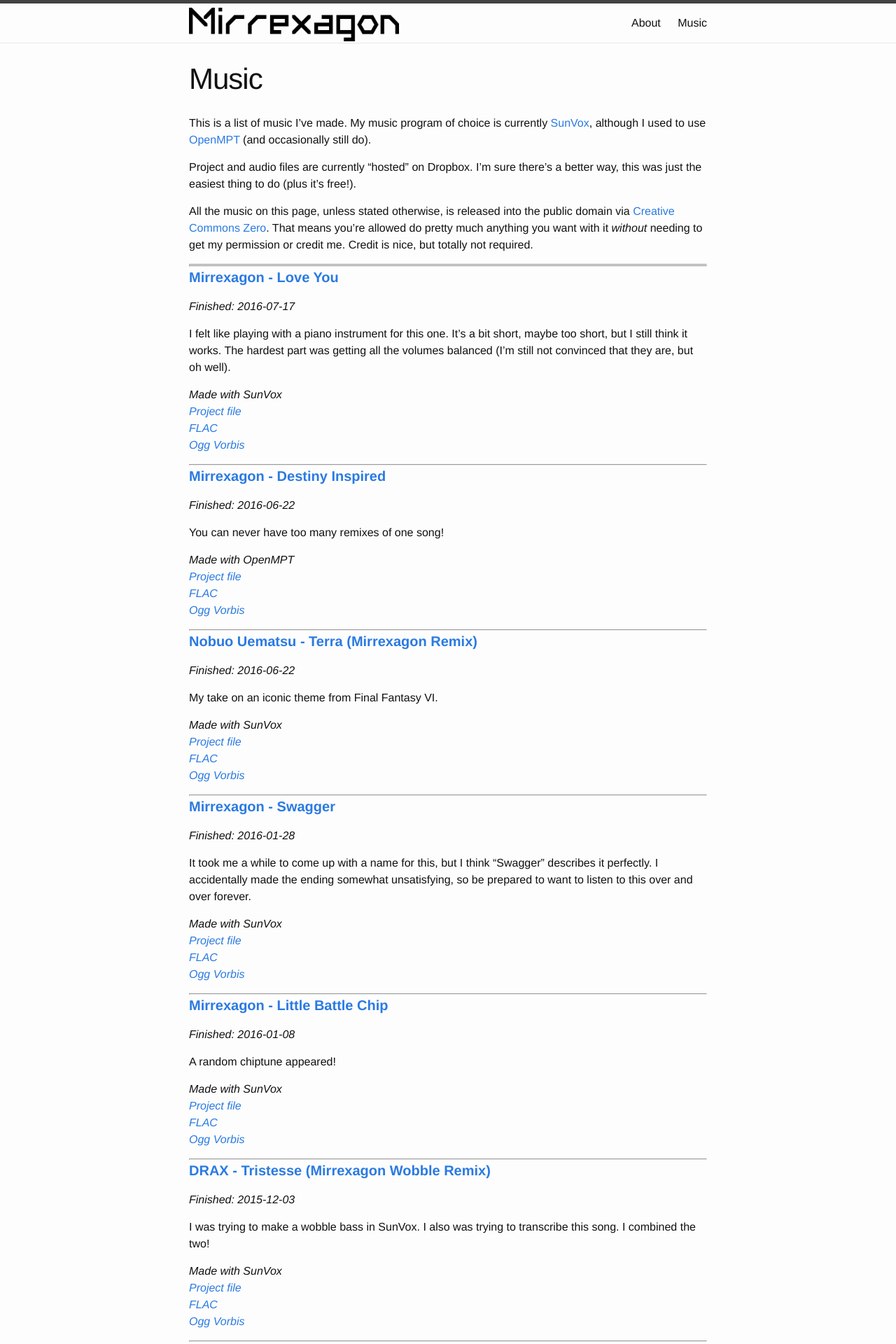
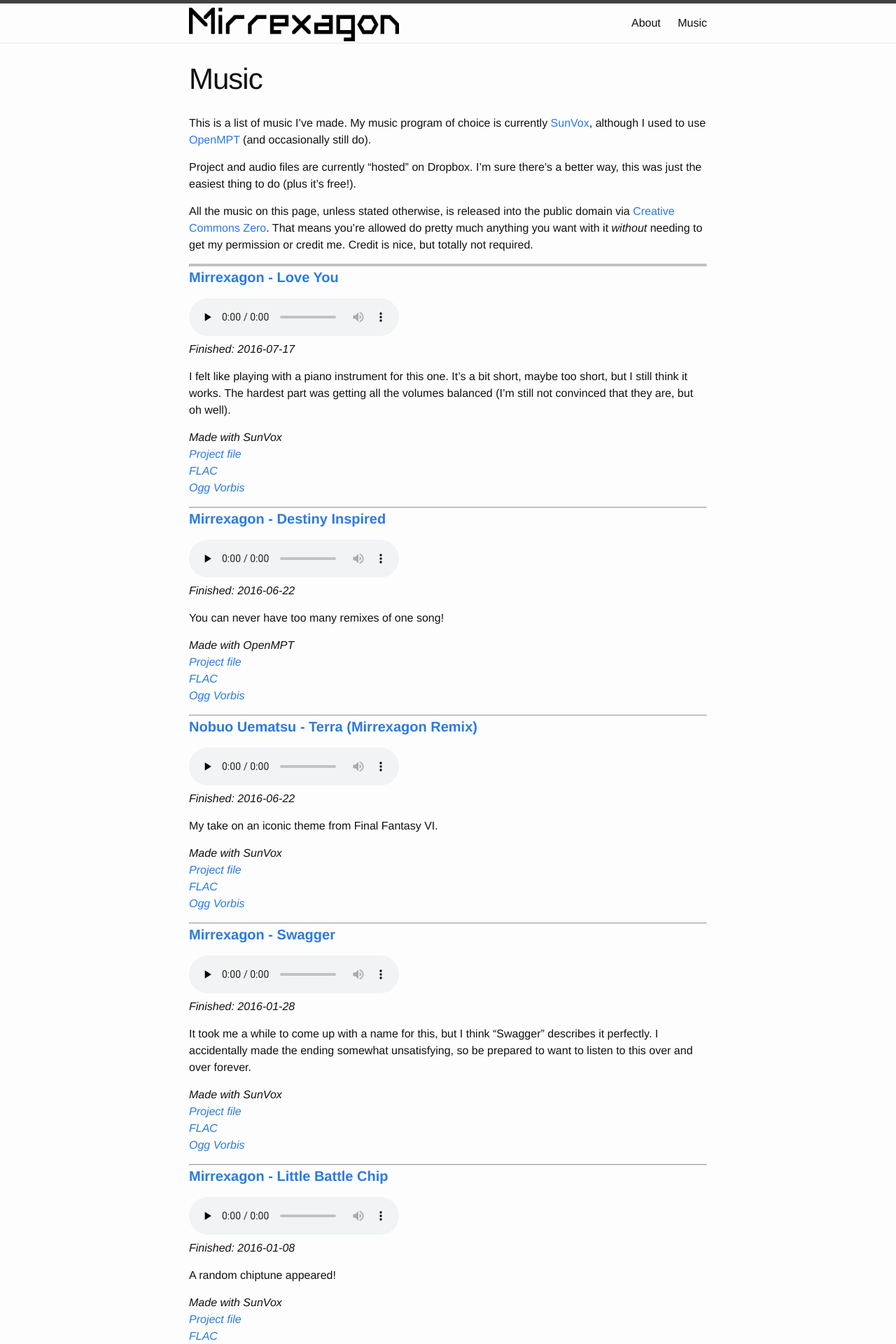
Before and after one commit to legospacy/legospacy.github.io, a Jekyll site: the page built from music.md, in a window 1280 px wide. Shown: the top 1920 px of the page at 70% size. Built offline with Jekyll 4.4.1, drawn with Linux system fonts in a browser that asks for light colours.

Commit message:
Add <audio> tags for each song

```diff
--- a/music.md
+++ b/music.md
@@ -16,10 +16,13 @@ All the music on this page, unless stated otherwise, is released into the public
 ---
 
 #### **<a name="{{ song.filename }}" href="#{{ song.filename }}">{{ song.tags.Artist }} - {{ song.tags.Title }}</a>**
+<audio controls preload="none">
+	<source src="{{ page.dl_url }}/{{ song.filename }}.ogg" type="audio/ogg">
+</audio>
+
 *Finished: {{ song.tags.Date | default: "before early 2015" }}*
 
 {{ song.comment | newline_to_br }}
-
 
 *Made with {{ song.program }} <br />
 [Project file]({{ page.dl_url }}/{{ song.filename }}) <br />
```
